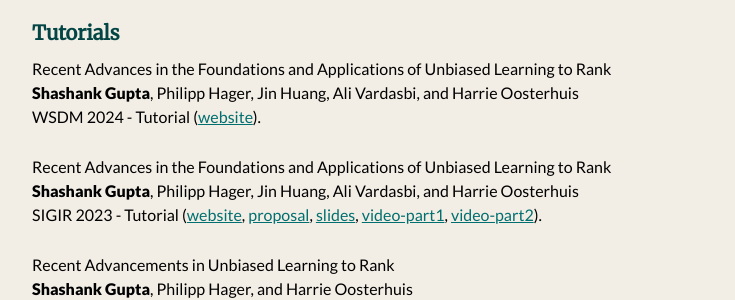
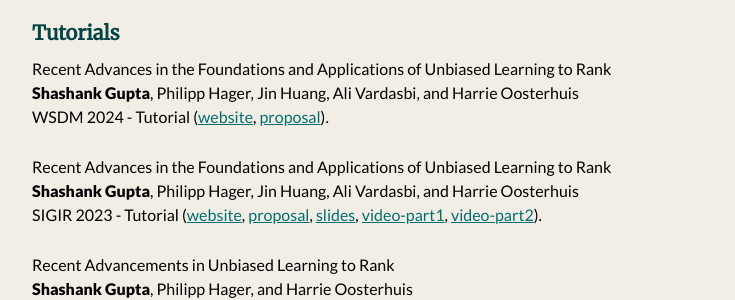
Before and after one commit to shashankg7/shashankg7.github.io, a Jekyll site: the page built from publications.md, in a window 1280 px wide and 900 px high. Shown: the part 309-609 px from the top of the window, without its empty margins (272-1007 px from the left). Built offline with Jekyll 4.4.1, drawn with Linux system fonts in a browser that asks for light colours; nearby versions of some CDN libraries.

Commit message:
Update publications.md

```diff
--- a/publications.md
+++ b/publications.md
@@ -17,7 +17,7 @@
 
 Recent Advances in the Foundations and Applications of Unbiased Learning to Rank <br>
 <b>Shashank Gupta</b>, Philipp Hager, Jin Huang, Ali Vardasbi, and Harrie Oosterhuis <br>
-WSDM 2024 - Tutorial ([website](https://sites.google.com/view/wsdm-2024-tutorial-ultr/)).
+WSDM 2024 - Tutorial ([website](https://sites.google.com/view/wsdm-2024-tutorial-ultr/), [proposal](https://drive.google.com/file/d/1v8TAAM2mSA2-Zf3Mp-8-9O8gg1o6Nrji/view?usp=sharing)).
 
 Recent Advances in the Foundations and Applications of Unbiased Learning to Rank <br>
 <b>Shashank Gupta</b>, Philipp Hager, Jin Huang, Ali Vardasbi, and Harrie Oosterhuis <br>
```
